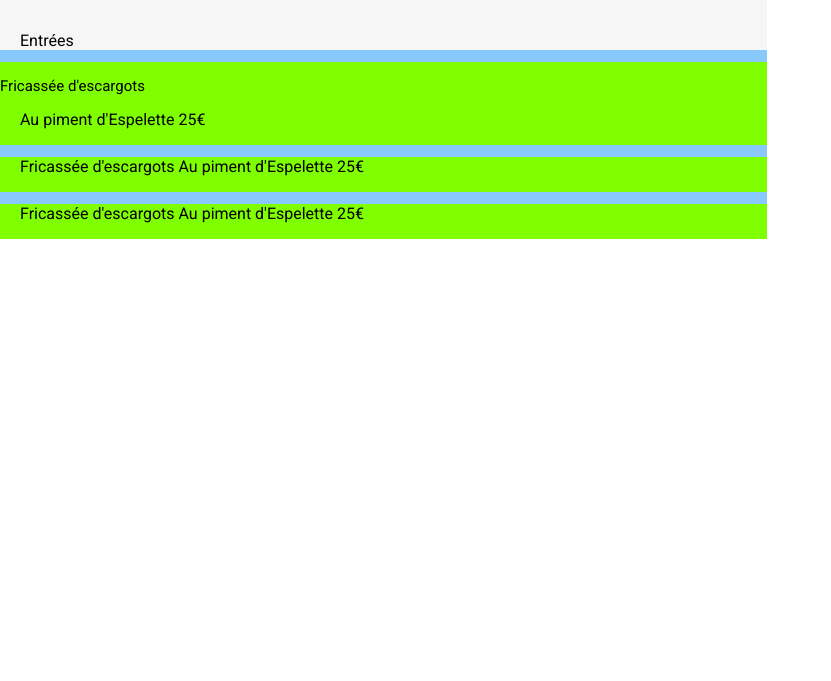
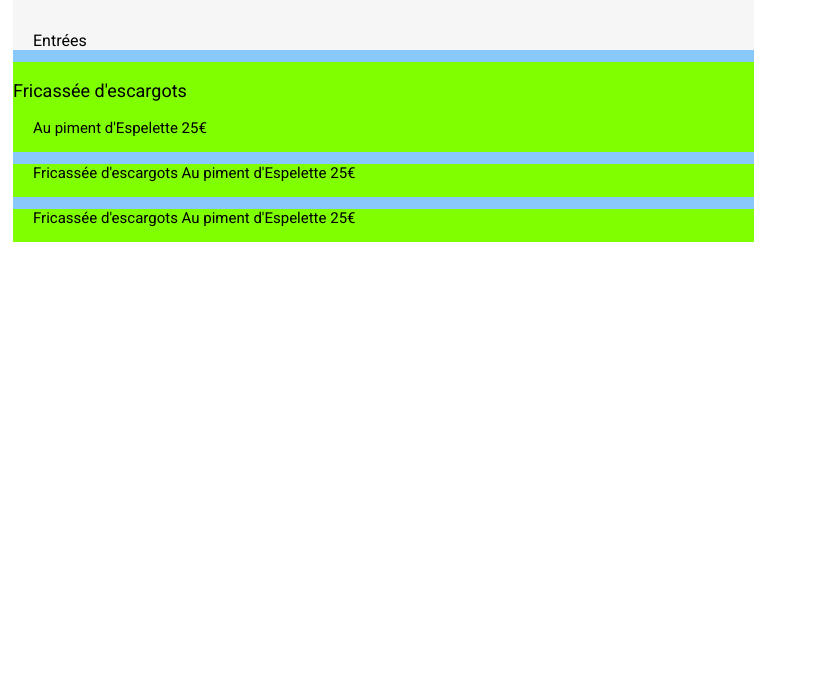
Before and after one commit to NatashaFinkel/Projet-4, a website: page restaurant1.html in a window 1280 px wide. Shown: the part 119-800 px from the top of the page, without its empty margins (0-831 px from the left). Drawn offline with Linux system fonts and the light colour scheme.

Commit message:
rectification fonts page restaurant et refactorisation

```diff
--- a/sass/style.scss
+++ b/sass/style.scss
@@ -340,6 +340,7 @@ margin-top: 12px;
 .menu-style {
 
 background-color: $the-lightest-dull-color;
+margin: 0 13px;
 
   h1 {
     font-family: $secondary-font;
@@ -362,15 +363,17 @@ text-align: left;
 
   }
 
-//styleName: Menu/Plate/Title;
+h3 {
 font-family: $primary-font;
 font-size: 18px;
 font-weight: 500;
 line-height: 21px;
 letter-spacing: 0em;
 text-align: left;
+}
 
-h3 {
+
+p {
   font-family: $primary-font;
   font-size: 15px;
   font-weight: 300;
@@ -379,15 +382,5 @@ h3 {
   text-align: left;
 
 }
-p {
-  font-family: $primary-font;
-  font-size: 16px;
-  font-weight: 400;
-  line-height: 19px;
-  letter-spacing: 0em;
-  text-align: left;
 
 }
-
-
-}
```
Also changed, not shown: sass/style.css, 1 other file.
